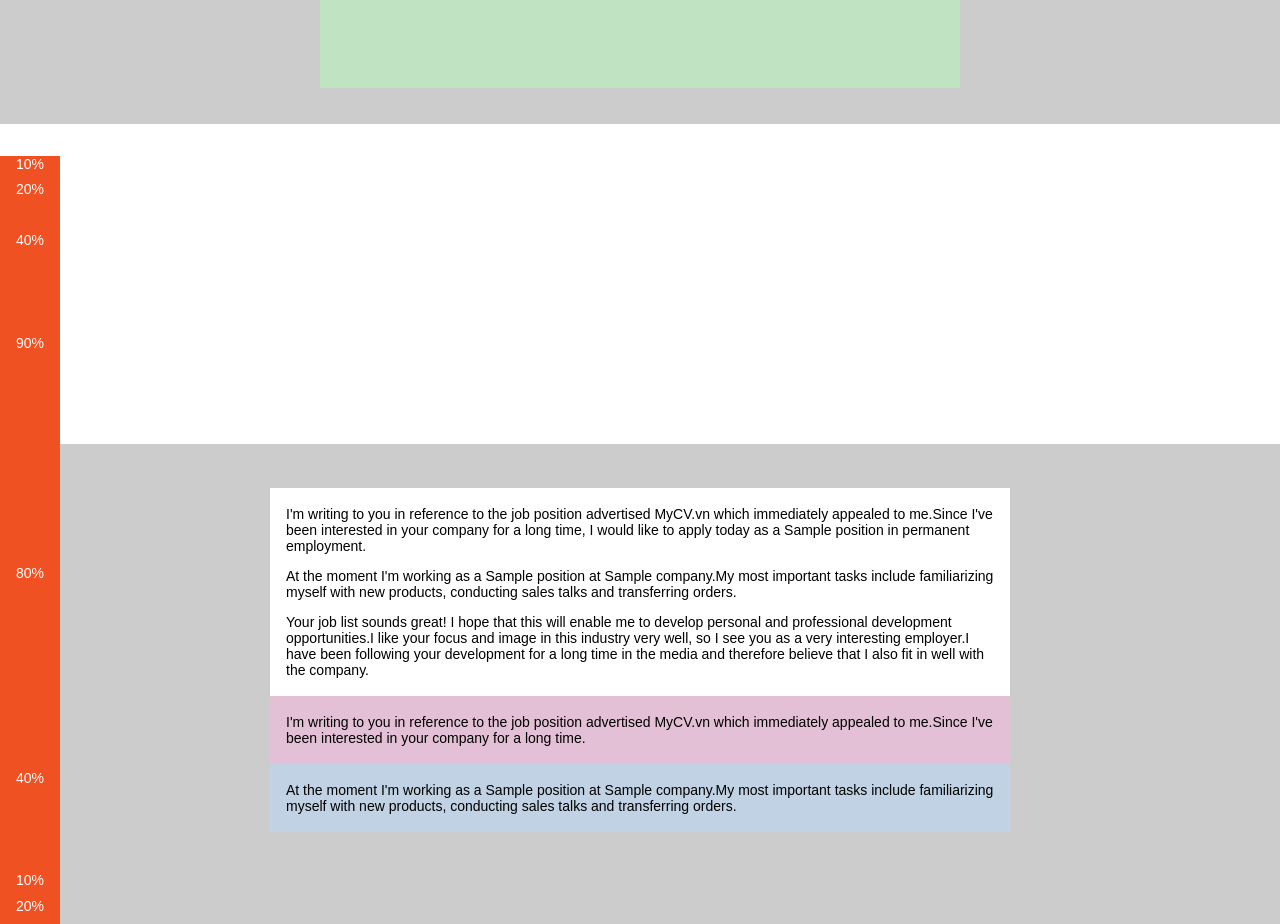
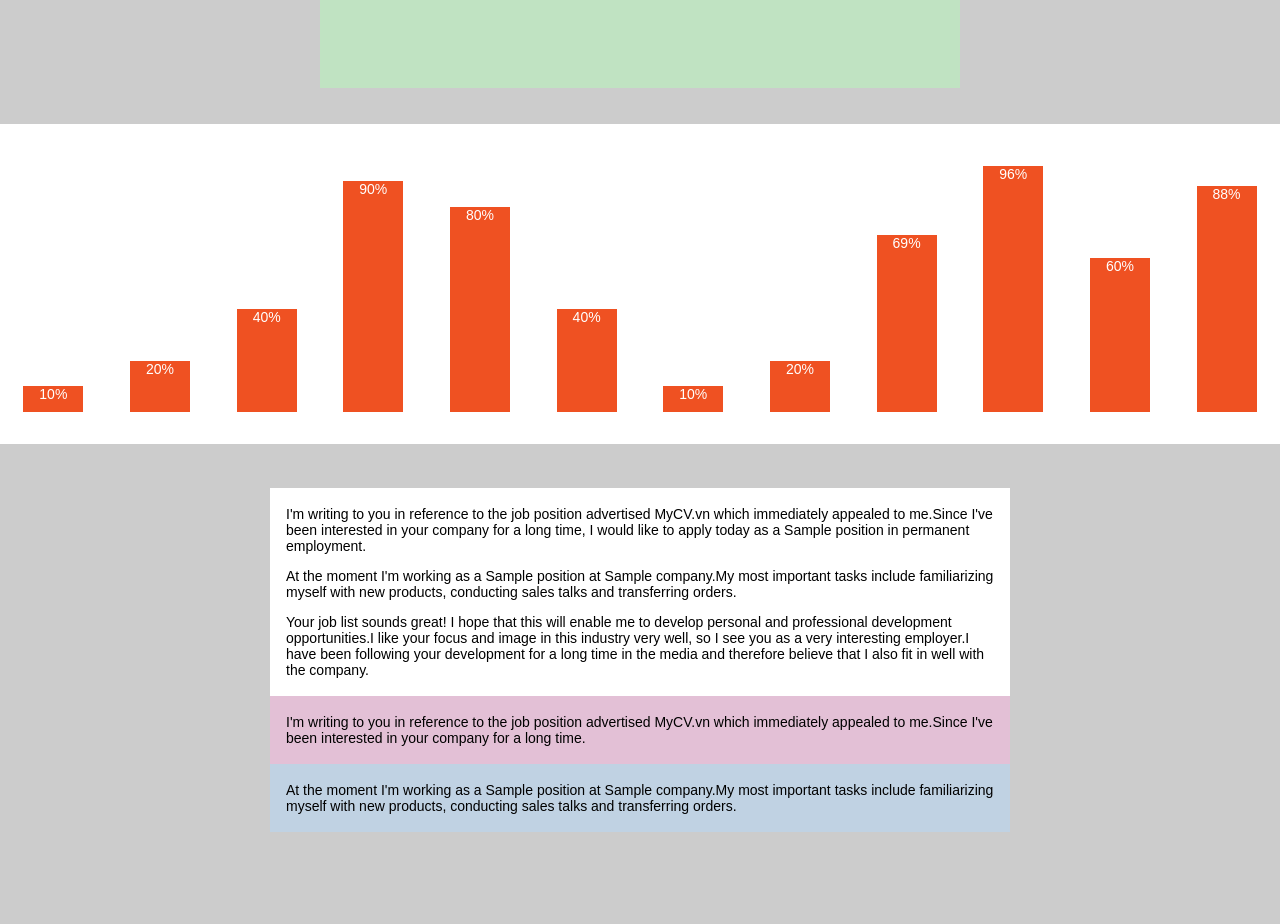
Before and after one commit to autruonggiang/learn-flexbox, a plain HTML site: page index.html in a window 1280 px wide. Shown: the part 1280-2204 px from the top of the page. Drawn offline with Linux system fonts and the light colour scheme.

Commit message:
fix: chart layout CSS

```diff
--- a/assets/main.css
+++ b/assets/main.css
@@ -153,9 +153,13 @@ body {
     padding: 32px 0;
     height: 320px;
     background-color: #fff;
+    display: flex;
+    /* align-items: flex-end; */
+    justify-content: space-around;
 }
 
 .chart-layout__item {
+    align-self: flex-end;
     width: 60px;
     color: #fff;
     text-align: center;
```
